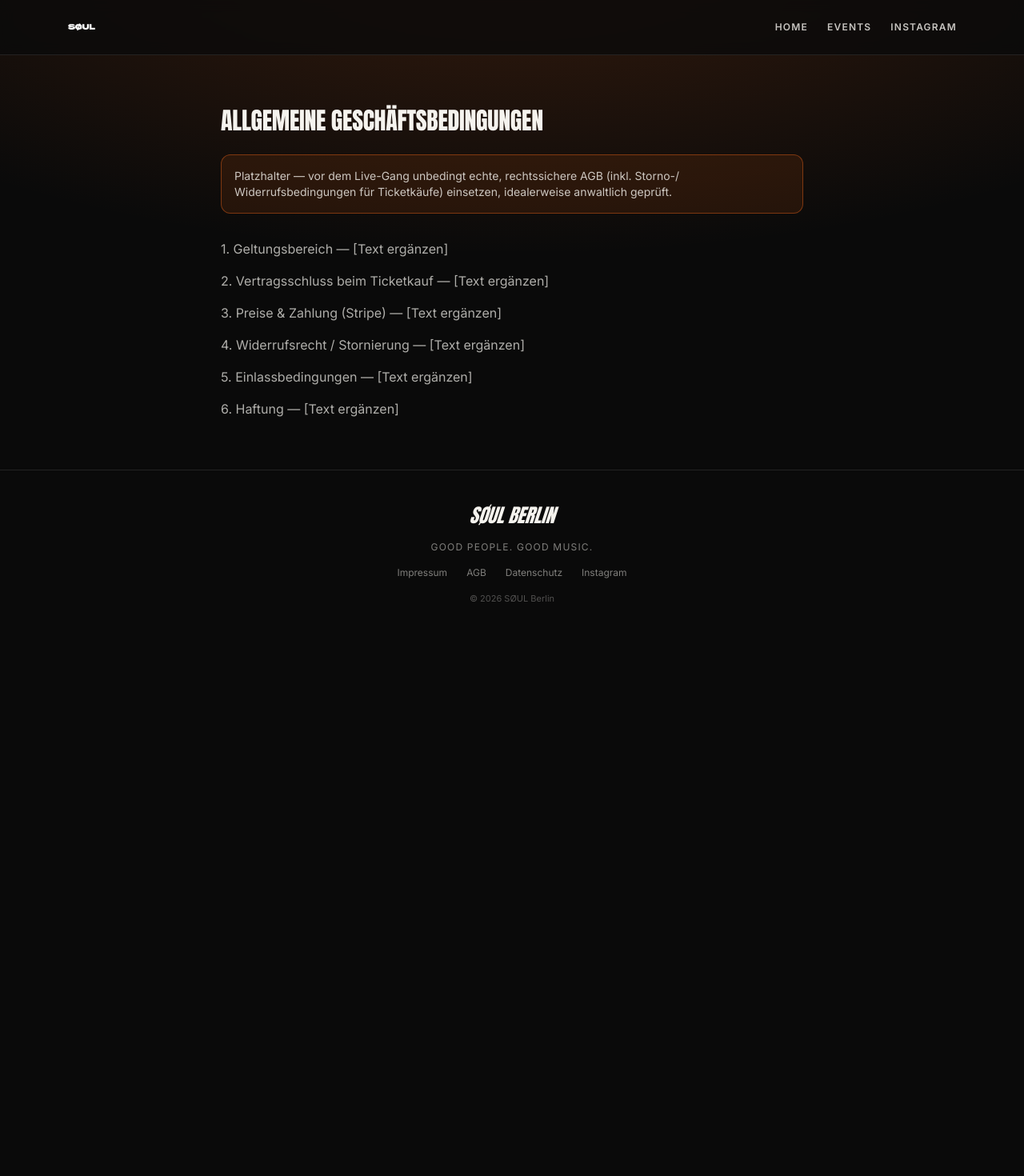
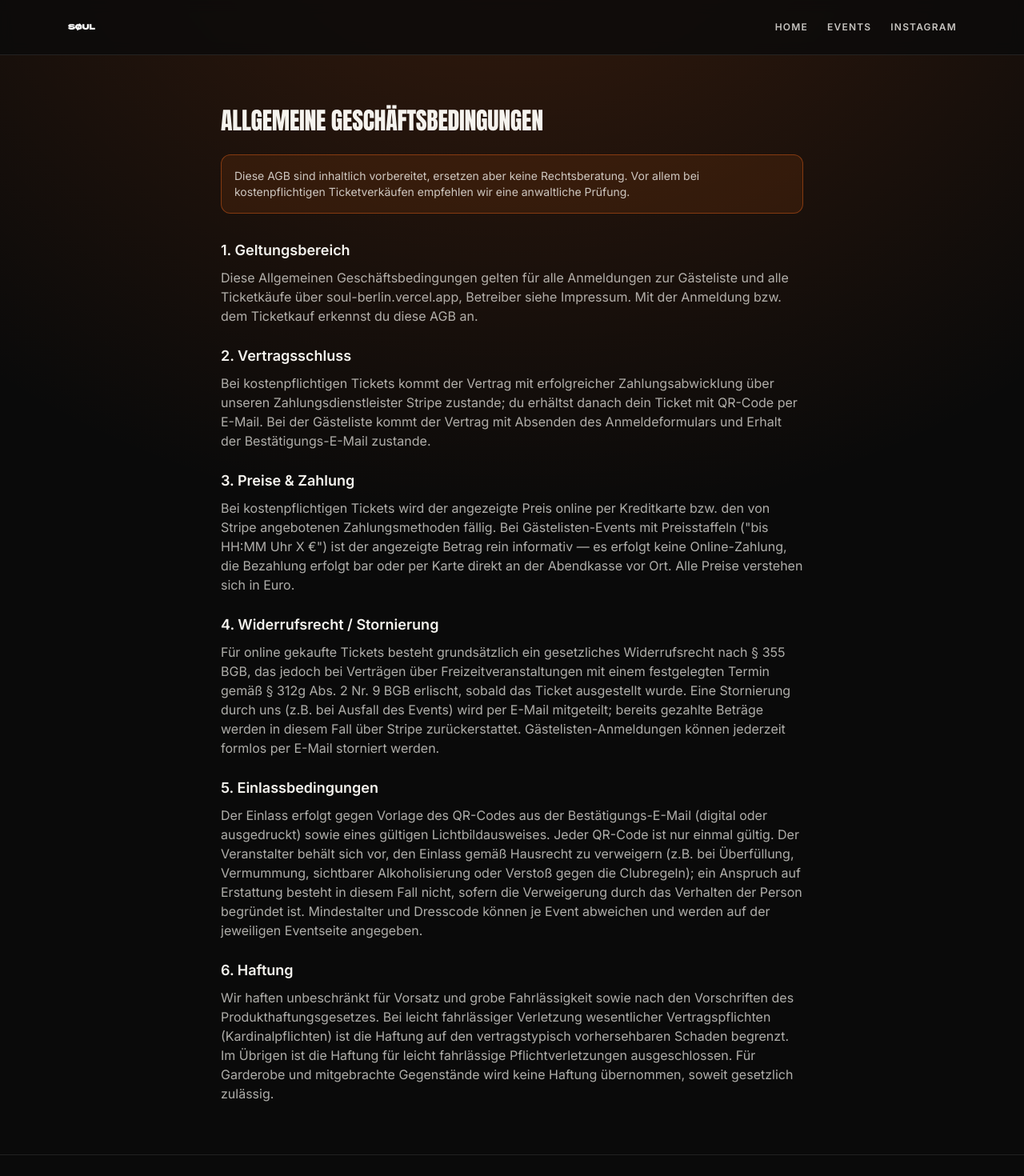
Before and after one commit to kadirbln97/soul-berlin, a Next.js app: page /legal/agb in a window 1280 px wide. Shown: the top 1470 px of the page at 80% size. Before the commit the page ends 800 px from the top, so only its background shows below. Built offline with nearby package versions, Linux system fonts and the light colour scheme.

Commit message:
Einheitliches Bildformat, Galerie-Fix, Excel-Export Gaesteliste, Impressum/AGB/Datenschutz ausgefuellt

```diff
--- a/package.json
+++ b/package.json
@@ -22,6 +22,7 @@
     "@vercel/blob": "^0.27.1",
     "bcryptjs": "^2.4.3",
     "date-fns": "^3.6.0",
+    "exceljs": "^4.4.0",
     "html5-qrcode": "^2.3.8",
     "jose": "^5.9.6",
     "next": "14.2.15",
--- a/src/app/admin/(protected)/events/[id]/page.tsx
+++ b/src/app/admin/(protected)/events/[id]/page.tsx
@@ -65,9 +65,17 @@ export default async function AdminEventDetailPage({
       </div>
 
       <div>
-        <h2 className="text-display mb-6 text-2xl uppercase text-paper">
-          Gästeliste / Tickets ({tickets.length})
-        </h2>
+        <div className="mb-6 flex items-center justify-between">
+          <h2 className="text-display text-2xl uppercase text-paper">
+            Gästeliste / Tickets ({tickets.length})
+          </h2>
+          <a
+            href={`/api/admin/events/${event.id}/export`}
+            className="text-xs font-semibold uppercase tracking-widest text-paper/60 hover:text-soul-orange"
+          >
+            Als Excel exportieren ↓
+          </a>
+        </div>
         <GuestTable
           tickets={tickets.map((t) => ({
             id: t.id,
--- /dev/null
+++ b/src/app/api/admin/events/[id]/export/route.ts
@@ -0,0 +1,100 @@
+import { NextResponse } from "next/server";
+import ExcelJS from "exceljs";
+import { prisma } from "@/lib/prisma";
+import { getAdminSession } from "@/lib/authGuard";
+
+const STATUS_LABEL: Record<string, string> = {
+  VALID: "Gültig",
+  CHECKED_IN: "Eingecheckt",
+  REFUNDED: "Erstattet",
+  CANCELLED: "Storniert"
+};
+
+/**
+ * Exportiert die komplette Gästeliste/Tickets eines Events als .xlsx —
+ * jederzeit im Admin-Bereich abrufbar (z.B. für die Tür-Crew ausdruckbar).
+ */
+export async function GET(
+  req: Request,
+  { params }: { params: { id: string } }
+) {
+  const session = await getAdminSession();
+  if (!session) {
+    return NextResponse.json({ error: "Nicht eingeloggt" }, { status: 401 });
+  }
+
+  const event = await prisma.event.findUnique({ where: { id: params.id } });
+  if (!event) {
+    return NextResponse.json({ error: "Event nicht gefunden" }, { status: 404 });
+  }
+
+  const tickets = await prisma.ticket.findMany({
+    where: { eventId: event.id },
+    orderBy: { createdAt: "asc" }
+  });
+
+  const workbook = new ExcelJS.Workbook();
+  workbook.creator = "SØUL Berlin Admin";
+  workbook.created = new Date();
+
+  const sheet = workbook.addWorksheet("Gästeliste", {
+    views: [{ state: "frozen", ySplit: 1 }]
+  });
+
+  sheet.columns = [
+    { header: "Name", key: "name", width: 26 },
+    { header: "E-Mail", key: "email", width: 30 },
+    { header: "Telefon", key: "phone", width: 18 },
+    { header: "Status", key: "status", width: 14 },
+    { header: "Betrag (€)", key: "amount", width: 12 },
+    { header: "Zahlungsart", key: "paymentType", width: 16 },
+    { header: "Eingecheckt am", key: "checkedInAt", width: 20 },
+    { header: "Angemeldet am", key: "createdAt", width: 20 },
+    { header: "E-Mail versendet", key: "emailSentAt", width: 16 },
+    { header: "Ticket-ID", key: "id", width: 28 }
+  ];
+  sheet.getRow(1).font = { bold: true };
+
+  // Alle Zeitangaben explizit in Europe/Berlin formatieren — Server laufen
+  // intern auf UTC, ohne das würden die Uhrzeiten in der Tabelle verschoben sein.
+  const fmt = new Intl.DateTimeFormat("de-DE", {
+    day: "2-digit",
+    month: "2-digit",
+    year: "numeric",
+    hour: "2-digit",
+    minute: "2-digit",
+    timeZone: "Europe/Berlin"
+  });
+
+  for (const t of tickets) {
+    sheet.addRow({
+      name: t.name,
+      email: t.email,
+      phone: t.phone ?? "",
+      status: STATUS_LABEL[t.status] ?? t.status,
+      amount: t.amountCents ? (t.amountCents / 100).toFixed(2) : "",
+      paymentType: t.amountCents
+        ? t.stripePaymentIntentId
+          ? "Online (Stripe)"
+          : "Abendkasse"
+        : "Kostenlos",
+      checkedInAt: t.checkedInAt ? fmt.format(t.checkedInAt) : "",
+      createdAt: fmt.format(t.createdAt),
+      emailSentAt: t.emailSentAt ? "Ja" : "Nein",
+      id: t.id
+    });
+  }
+
+  const buffer = await workbook.xlsx.writeBuffer();
+
+  const safeSlug = event.slug.replace(/[^a-z0-9-]/gi, "");
+  const filename = `gaesteliste-${safeSlug}.xlsx`;
+
+  return new NextResponse(buffer as unknown as ArrayBuffer, {
+    status: 200,
+    headers: {
+      "Content-Type": "application/vnd.openxmlformats-officedocument.spreadsheetml.sheet",
+      "Content-Disposition": `attachment; filename="${filename}"`
+    }
+  });
+}
--- a/src/app/events/[slug]/page.tsx
+++ b/src/app/events/[slug]/page.tsx
@@ -34,7 +34,9 @@ export default async function EventDetailPage({
       <Header />
       <main id="main-content" className="mx-auto grid max-w-6xl grid-cols-1 gap-12 px-5 py-16 lg:grid-cols-[1.2fr_1fr]">
         <div>
-          <div className="relative mb-8 aspect-[16/10] w-full overflow-hidden rounded-2xl bg-neutral-900">
+          {/* Gleiches Seitenverhältnis (4:5) wie die Event-Card auf der Startseite/Übersicht,
+              damit ein hochgeladenes Bild überall im selben Ausschnitt gut aussieht. */}
+          <div className="relative mb-8 aspect-[4/5] w-full overflow-hidden rounded-2xl bg-neutral-900">
             {event.imageUrl ? (
               // eslint-disable-next-line @next/next/no-img-element
               <img
--- a/src/app/legal/agb/page.tsx
+++ b/src/app/legal/agb/page.tsx
@@ -10,16 +10,73 @@ export default function AgbPage() {
           Allgemeine Geschäftsbedingungen
         </h1>
         <div className="rounded-xl border border-soul-orange/40 bg-soul-orange/10 p-4 text-sm text-paper/80">
-          Platzhalter — vor dem Live-Gang unbedingt echte, rechtssichere AGB (inkl. Storno-/
-          Widerrufsbedingungen für Ticketkäufe) einsetzen, idealerweise anwaltlich geprüft.
+          Diese AGB sind inhaltlich vorbereitet, ersetzen aber keine Rechtsberatung. Vor allem bei
+          kostenpflichtigen Ticketverkäufen empfehlen wir eine anwaltliche Prüfung.
         </div>
-        <div className="mt-8 space-y-4 text-paper/70">
-          <p>1. Geltungsbereich — [Text ergänzen]</p>
-          <p>2. Vertragsschluss beim Ticketkauf — [Text ergänzen]</p>
-          <p>3. Preise & Zahlung (Stripe) — [Text ergänzen]</p>
-          <p>4. Widerrufsrecht / Stornierung — [Text ergänzen]</p>
-          <p>5. Einlassbedingungen — [Text ergänzen]</p>
-          <p>6. Haftung — [Text ergänzen]</p>
+        <div className="mt-8 space-y-6 text-paper/70">
+          <section>
+            <h2 className="mb-2 text-lg font-semibold text-paper">1. Geltungsbereich</h2>
+            <p>
+              Diese Allgemeinen Geschäftsbedingungen gelten für alle Anmeldungen zur Gästeliste und
+              alle Ticketkäufe über soul-berlin.vercel.app, Betreiber siehe Impressum. Mit der
+              Anmeldung bzw. dem Ticketkauf erkennst du diese AGB an.
+            </p>
+          </section>
+          <section>
+            <h2 className="mb-2 text-lg font-semibold text-paper">2. Vertragsschluss</h2>
+            <p>
+              Bei kostenpflichtigen Tickets kommt der Vertrag mit erfolgreicher Zahlungsabwicklung
+              über unseren Zahlungsdienstleister Stripe zustande; du erhältst danach dein Ticket
+              mit QR-Code per E-Mail. Bei der Gästeliste kommt der Vertrag mit Absenden des
+              Anmeldeformulars und Erhalt der Bestätigungs-E-Mail zustande.
+            </p>
+          </section>
+          <section>
+            <h2 className="mb-2 text-lg font-semibold text-paper">3. Preise & Zahlung</h2>
+            <p>
+              Bei kostenpflichtigen Tickets wird der angezeigte Preis online per Kreditkarte bzw.
+              den von Stripe angebotenen Zahlungsmethoden fällig. Bei Gästelisten-Events mit
+              Preisstaffeln ("bis HH:MM Uhr X €") ist der angezeigte Betrag rein informativ — es
+              erfolgt keine Online-Zahlung, die Bezahlung erfolgt bar oder per Karte direkt an der
+              Abendkasse vor Ort. Alle Preise verstehen sich in Euro.
+            </p>
+          </section>
+          <section>
+            <h2 className="mb-2 text-lg font-semibold text-paper">4. Widerrufsrecht / Stornierung</h2>
+            <p>
+              Für online gekaufte Tickets besteht grundsätzlich ein gesetzliches Widerrufsrecht
+              nach § 355 BGB, das jedoch bei Verträgen über Freizeitveranstaltungen mit einem
+              festgelegten Termin gemäß § 312g Abs. 2 Nr. 9 BGB erlischt, sobald das Ticket
+              ausgestellt wurde. Eine Stornierung durch uns (z.B. bei Ausfall des Events) wird per
+              E-Mail mitgeteilt; bereits gezahlte Beträge werden in diesem Fall über Stripe
+              zurückerstattet. Gästelisten-Anmeldungen können jederzeit formlos per E-Mail
+              storniert werden.
+            </p>
+          </section>
+          <section>
+            <h2 className="mb-2 text-lg font-semibold text-paper">5. Einlassbedingungen</h2>
+            <p>
+              Der Einlass erfolgt gegen Vorlage des QR-Codes aus der Bestätigungs-E-Mail
+              (digital oder ausgedruckt) sowie eines gültigen Lichtbildausweises. Jeder QR-Code ist
+              nur einmal gültig. Der Veranstalter behält sich vor, den Einlass gemäß Hausrecht zu
+              verweigern (z.B. bei Überfüllung, Vermummung, sichtbarer Alkoholisierung oder
+              Verstoß gegen die Clubregeln); ein Anspruch auf Erstattung besteht in diesem Fall
+              nicht, sofern die Verweigerung durch das Verhalten der Person begründet ist.
+              Mindestalter und Dresscode können je Event abweichen und werden auf der jeweiligen
+              Eventseite angegeben.
+            </p>
+          </section>
+          <section>
+            <h2 className="mb-2 text-lg font-semibold text-paper">6. Haftung</h2>
+            <p>
+              Wir haften unbeschränkt für Vorsatz und grobe Fahrlässigkeit sowie nach den
+              Vorschriften des Produkthaftungsgesetzes. Bei leicht fahrlässiger Verletzung
+              wesentlicher Vertragspflichten (Kardinalpflichten) ist die Haftung auf den
+              vertragstypisch vorhersehbaren Schaden begrenzt. Im Übrigen ist die Haftung für leicht
+              fahrlässige Pflichtverletzungen ausgeschlossen. Für Garderobe und mitgebrachte
+              Gegenstände wird keine Haftung übernommen, soweit gesetzlich zulässig.
+            </p>
+          </section>
         </div>
       </main>
       <Footer />
--- a/src/components/Gallery.tsx
+++ b/src/components/Gallery.tsx
@@ -1,5 +1,7 @@
 import { LazyVideo } from "./LazyVideo";
 
+// 13 Fotos + 3 Videos = 16 Kacheln — bei 4 Spalten (Desktop) ergibt das exakt
+// 4 volle Reihen, damit kein Video allein in einer unvollständigen Reihe landet.
 const PHOTOS = [
   "gallery-01",
   "gallery-02",
@@ -13,8 +15,7 @@ const PHOTOS = [
   "gallery-10",
   "gallery-11",
   "gallery-12",
-  "gallery-13",
-  "gallery-14"
+  "gallery-13"
 ];
 
 const VIDEOS = [
```
Also changed, not shown: src/app/legal/datenschutz/page.tsx (+12 -10 lines), src/app/legal/impressum/page.tsx (+6 -13 lines).
